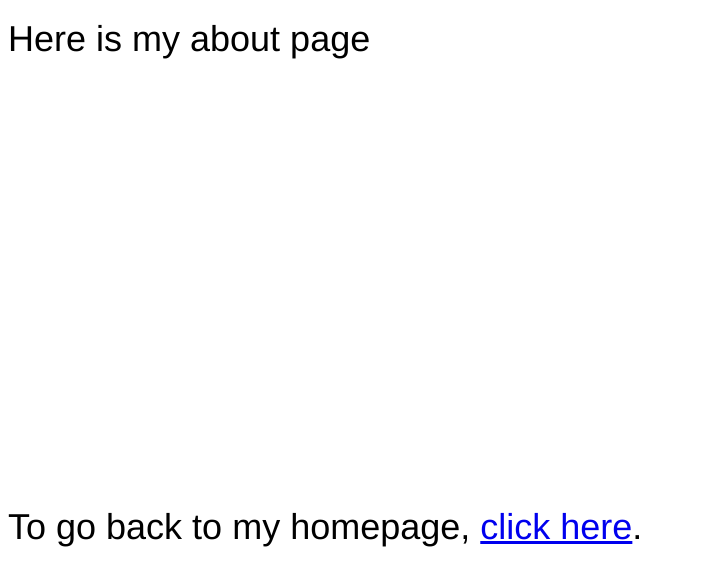
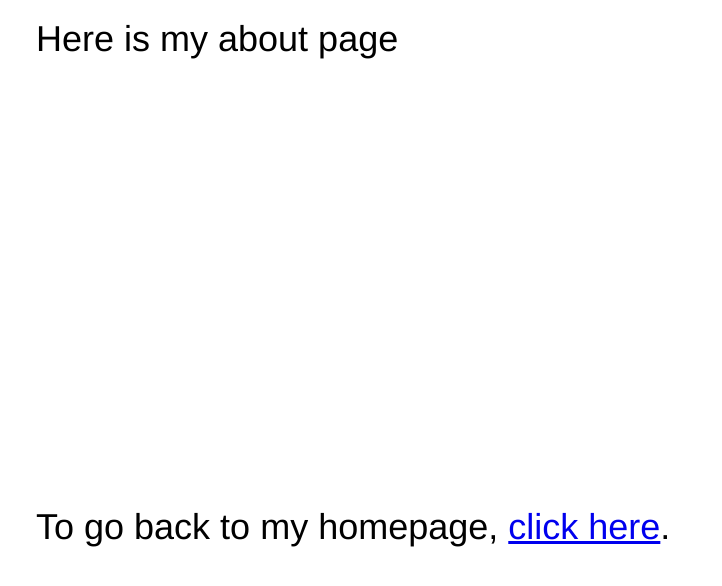
Before and after one commit to nak29/IT117a2, a website: page about.html in a window 1280 px wide. Shown: the whole page, without its empty margins (0-722 px from the left). Drawn offline with Linux system fonts and the light colour scheme.

Commit message:
adding wrapper to other files

```diff
--- a/about.html
+++ b/about.html
@@ -8,6 +8,7 @@
     <title>About</title>
 </head>
 <body>
+<div id="wrapper">
 
 Here is my about page
 
@@ -26,5 +27,6 @@ To go back to my homepage,
 
 
 </p>
+</div>
 </body>
 </html>
```
Also changed, not shown: project1.html (+2 -0 lines), project2.html (+2 -1 lines).
